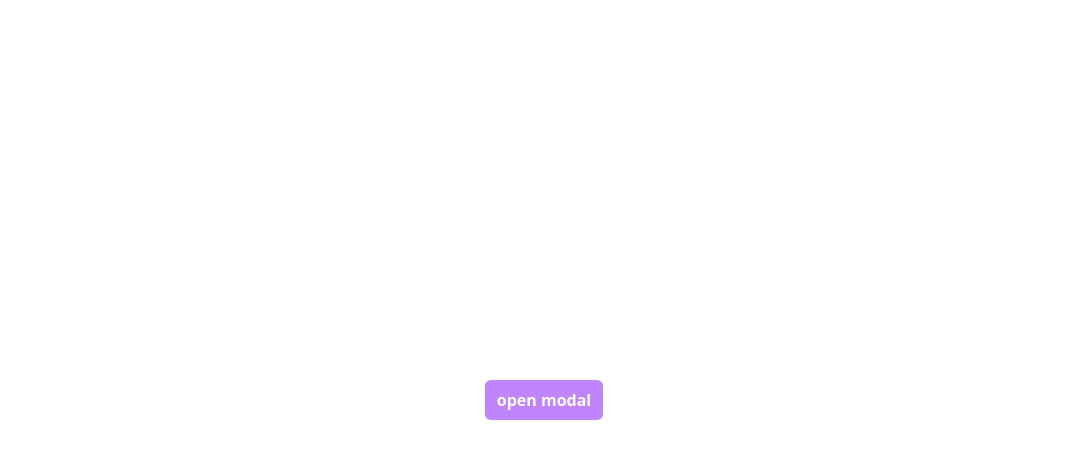
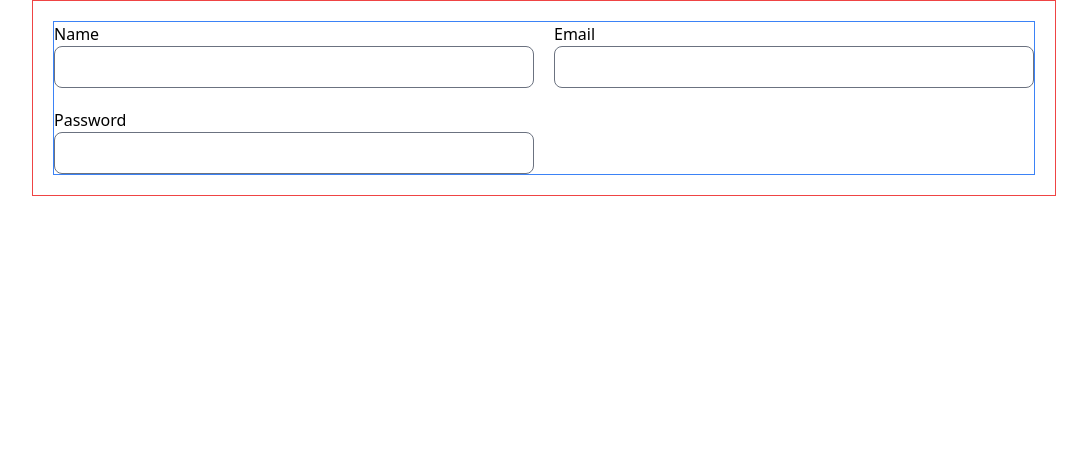
Before and after one commit to rakib-molla/react-reusable-components-module-4-Apollo-2, a React (Vite) app: page / in a window 1280 px wide. Shown: the top 458 px of the page, without its empty margins (96-1183 px from the left). Built offline with nearby package versions, Linux system fonts and the light colour scheme.

Commit message:
react hook form implement

```diff
--- a/package.json
+++ b/package.json
@@ -15,11 +15,13 @@
     "match-sorter": "^6.3.1",
     "react": "^18.2.0",
     "react-dom": "^18.2.0",
+    "react-hook-form": "^7.49.3",
     "react-router-dom": "^6.21.2",
     "sort-by": "^1.2.0",
     "tailwind-merge": "^2.2.0"
   },
   "devDependencies": {
+    "@tailwindcss/forms": "^0.5.7",
     "@types/react": "^18.2.43",
     "@types/react-dom": "^18.2.17",
     "@typescript-eslint/eslint-plugin": "^6.14.0",
--- a/src/App.tsx
+++ b/src/App.tsx
@@ -1,35 +1,12 @@
 // import MainLayout from "./components/layout/MainLayout";
-import { useState } from "react";
-import Button from "./components/ui/Button";
+
 import Container from "./components/ui/Container";
-import Modal from "./components/ui/Modal";
+import NormalForm from "./components/normalForm/NormalForm";
 
 function App() {
-  const [modal, setModal] = useState(false);
-  const handleOpenModalClose = () => {
-    setModal((prev) => !prev);
-  };
-  const handleSubmit=(e)=>{
-    e.preventDefault();
-    console.log('click');
-    setModal((prev) => !prev);
-  }
   return (
     <Container>
-      <div className="h-screen w-full flex items-center justify-center ">
-        {/* reUseable button  */}
-        <Button onClick={() => setModal((prev) => !prev)}>open modal</Button>
-        <Modal isOpen={modal} onClose={handleOpenModalClose}>
-          <Modal.Header>
-            <h1>This is modal title</h1>
-          <Modal.CloseButton/>
-          </Modal.Header>
-          <form onSubmit={handleSubmit}>
-            <input type="text" />
-            <button type="submit">Submit</button>
-          </form>
-        </Modal>
-      </div>
+      <NormalForm />
     </Container>
   );
 }
--- /dev/null
+++ b/src/components/normalForm/NormalForm.tsx
@@ -0,0 +1,49 @@
+import { useForm } from "react-hook-form";
+
+const normalForm = () => {
+  const { register, handleSubmit } = useForm();
+  const onSubmit = (data) => {
+    console.log(data);
+  };
+  return (
+    <div>
+      <form
+        onSubmit={handleSubmit(onSubmit)}
+        className="border border-red-500 max-w-5xl mx-auto p-5"
+      >
+        <div className="border border-blue-500 grid grid-cols-2 gap-5">
+          <div>
+            <label className="block" htmlFor="name">
+              Name
+            </label>
+            <input
+              className="w-full rounded-lg"
+              type="text"
+              {...register("name")}
+            />
+          </div>
+          <div>
+            <label className="block" htmlFor="name">
+              Email
+            </label>
+            <input className="w-full rounded-lg" type="text" {...register("name")} />
+          </div>
+          <div>
+            <label className="block" htmlFor="name">
+              Password
+            </label>
+            <input className="w-full rounded-lg" type="text" {...register("name")} />
+          </div>
+        </div>
+        {/* <select name="" id="">
+          <option value="">one </option>
+          <option value="">Two</option>
+          <option value="">Three</option>
+        </select> */}
+        {/* <input type="submit" /> */}
+      </form>
+    </div>
+  );
+};
+
+export default normalForm;
--- a/tailwind.config.js
+++ b/tailwind.config.js
@@ -11,5 +11,5 @@ export default {
       }
     },
   },
-  plugins: [],
+  plugins: [require('@tailwindcss/forms'),],
 }
```
Also changed, not shown: 1 other file (tests, documents, lock files or other folders).
